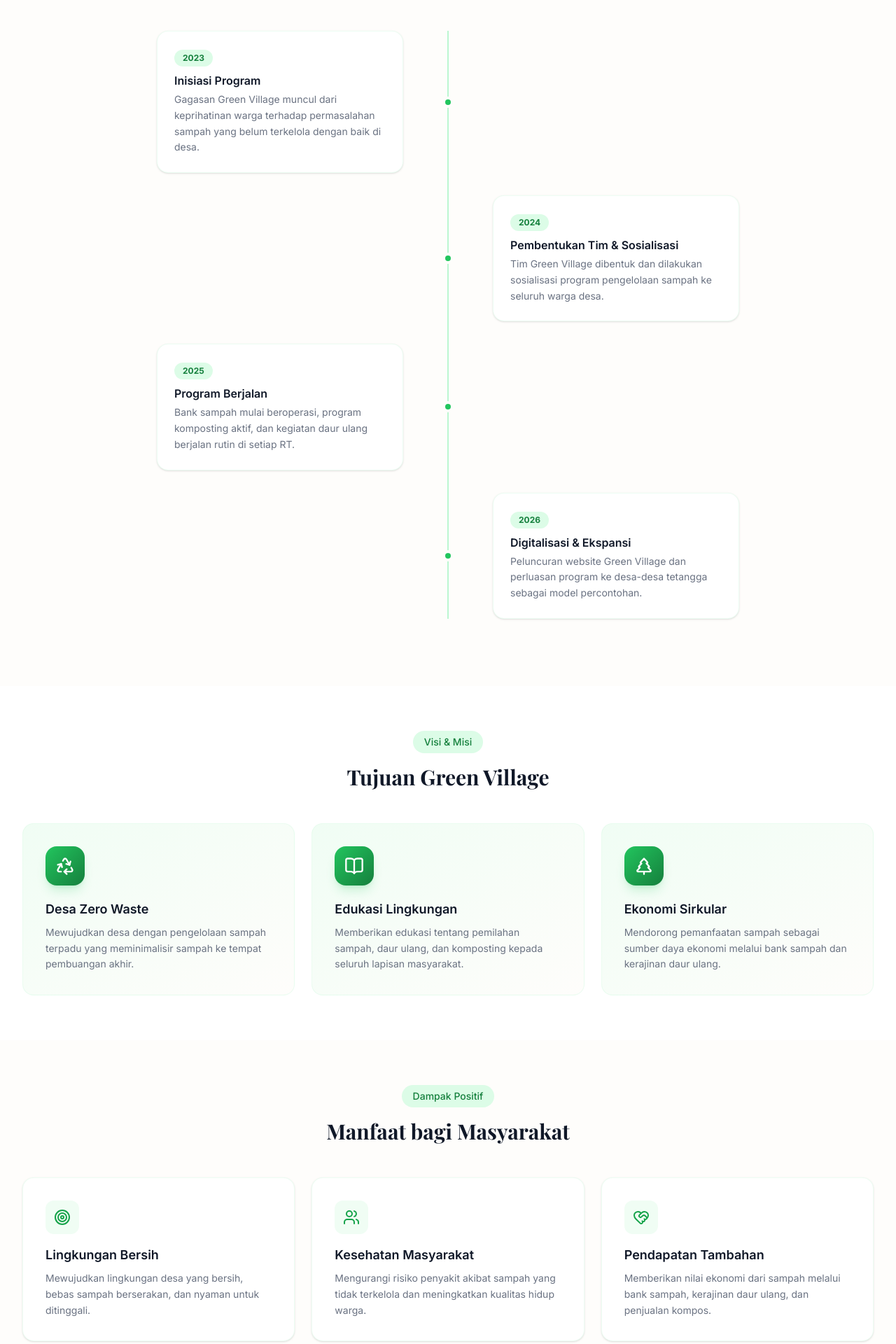
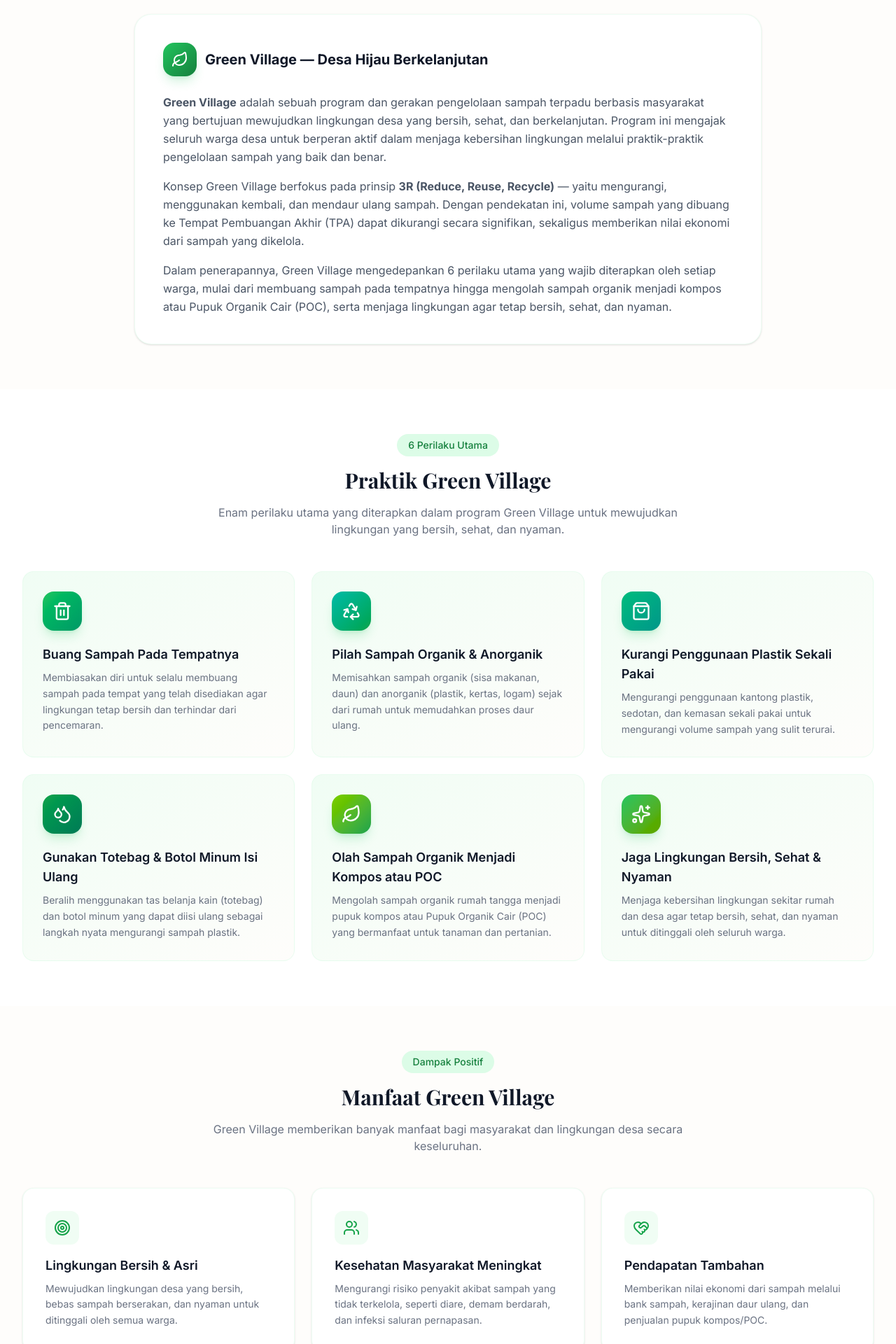
Before and after one commit to Jihansaniyya/GreenVillage, a React (Vite) app: page /about in a window 1280 px wide. Shown: the part 480-2400 px from the top of the page at 70% size. Built offline with nearby package versions, Linux system fonts and the light colour scheme.

Commit message:
melengkapi konten

```diff
--- a/src/components/Navbar.jsx
+++ b/src/components/Navbar.jsx
@@ -1,13 +1,12 @@
 import { useState, useEffect } from 'react';
 import { Link, NavLink, useLocation } from 'react-router-dom';
 import { motion, AnimatePresence } from 'framer-motion';
-import { Menu, X, Recycle, Home, Info, FileCheck, Phone } from 'lucide-react';
+import { Menu, X, Recycle, Home, Info, FileCheck } from 'lucide-react';
 
 const navLinks = [
   { to: '/', label: 'Beranda', icon: Home },
   { to: '/about', label: 'Tentang', icon: Info },
   { to: '/plants', label: 'Program', icon: FileCheck },
-  { to: '/contact', label: 'Kontak', icon: Phone },
 ];
 
 export default function Navbar() {
--- a/src/pages/About.jsx
+++ b/src/pages/About.jsx
@@ -1,5 +1,5 @@
 import { motion } from 'framer-motion';
-import { BookOpen, Target, Users, Recycle, TreePine, HeartHandshake } from 'lucide-react';
+import { Trash2, Recycle, ShoppingBag, Droplets, Leaf, Sparkles, Target, Users, HeartHandshake, Home, Bath, UtensilsCrossed, Apple, Bug, Wind, HandHeart } from 'lucide-react';
 import Gallery from '../components/Gallery';
 
 const galleryImages = [
@@ -20,62 +20,128 @@ const galleryCaptions = [
   'Komposting bersama masyarakat',
 ];
 
-const timeline = [
+const greenVillagePractices = [
   {
-    year: '2023',
-    title: 'Inisiasi Program',
-    desc: 'Gagasan Green Village muncul dari keprihatinan warga terhadap permasalahan sampah yang belum terkelola dengan baik di desa.',
+    icon: Trash2,
+    title: 'Buang Sampah Pada Tempatnya',
+    desc: 'Membiasakan diri untuk selalu membuang sampah pada tempat yang telah disediakan agar lingkungan tetap bersih dan terhindar dari pencemaran.',
+    color: 'from-green-500 to-emerald-600',
   },
   {
-    year: '2024',
-    title: 'Pembentukan Tim & Sosialisasi',
-    desc: 'Tim Green Village dibentuk dan dilakukan sosialisasi program pengelolaan sampah ke seluruh warga desa.',
+    icon: Recycle,
+    title: 'Pilah Sampah Organik & Anorganik',
+    desc: 'Memisahkan sampah organik (sisa makanan, daun) dan anorganik (plastik, kertas, logam) sejak dari rumah untuk memudahkan proses daur ulang.',
+    color: 'from-teal-500 to-green-600',
   },
   {
-    year: '2025',
-    title: 'Program Berjalan',
-    desc: 'Bank sampah mulai beroperasi, program komposting aktif, dan kegiatan daur ulang berjalan rutin di setiap RT.',
+    icon: ShoppingBag,
+    title: 'Kurangi Penggunaan Plastik Sekali Pakai',
+    desc: 'Mengurangi penggunaan kantong plastik, sedotan, dan kemasan sekali pakai untuk mengurangi volume sampah yang sulit terurai.',
+    color: 'from-emerald-500 to-teal-600',
   },
   {
-    year: '2026',
-    title: 'Digitalisasi & Ekspansi',
-    desc: 'Peluncuran website Green Village dan perluasan program ke desa-desa tetangga sebagai model percontohan.',
+    icon: Droplets,
+    title: 'Gunakan Totebag & Botol Minum Isi Ulang',
+    desc: 'Beralih menggunakan tas belanja kain (totebag) dan botol minum yang dapat diisi ulang sebagai langkah nyata mengurangi sampah plastik.',
+    color: 'from-green-600 to-emerald-700',
+  },
+  {
+    icon: Leaf,
+    title: 'Olah Sampah Organik Menjadi Kompos atau POC',
+    desc: 'Mengolah sampah organik rumah tangga menjadi pupuk kompos atau Pupuk Organik Cair (POC) yang bermanfaat untuk tanaman dan pertanian.',
+    color: 'from-lime-500 to-green-600',
+  },
+  {
+    icon: Sparkles,
+    title: 'Jaga Lingkungan Bersih, Sehat & Nyaman',
+    desc: 'Menjaga kebersihan lingkungan sekitar rumah dan desa agar tetap bersih, sehat, dan nyaman untuk ditinggali oleh seluruh warga.',
+    color: 'from-green-500 to-lime-600',
   },
 ];
 
-const goals = [
-  {
-    icon: Recycle,
-    title: 'Desa Zero Waste',
-    desc: 'Mewujudkan desa dengan pengelolaan sampah terpadu yang meminimalisir sampah ke tempat pembuangan akhir.',
-  },
-  {
-    icon: BookOpen,
-    title: 'Edukasi Lingkungan',
-    desc: 'Memberikan edukasi tentang pemilahan sampah, daur ulang, dan komposting kepada seluruh lapisan masyarakat.',
-  },
-  {
-    icon: TreePine,
-    title: 'Ekonomi Sirkular',
-    desc: 'Mendorong pemanfaatan sampah sebagai sumber daya ekonomi melalui bank sampah dan kerajinan daur ulang.',
-  },
-];
-
-const benefits = [
+const manfaat = [
   {
     icon: Target,
-    title: 'Lingkungan Bersih',
-    desc: 'Mewujudkan lingkungan desa yang bersih, bebas sampah berserakan, dan nyaman untuk ditinggali.',
+    title: 'Lingkungan Bersih & Asri',
+    desc: 'Mewujudkan lingkungan desa yang bersih, bebas sampah berserakan, dan nyaman untuk ditinggali oleh semua warga.',
   },
   {
     icon: Users,
-    title: 'Kesehatan Masyarakat',
-    desc: 'Mengurangi risiko penyakit akibat sampah yang tidak terkelola dan meningkatkan kualitas hidup warga.',
+    title: 'Kesehatan Masyarakat Meningkat',
+    desc: 'Mengurangi risiko penyakit akibat sampah yang tidak terkelola, seperti diare, demam berdarah, dan infeksi saluran pernapasan.',
   },
   {
     icon: HeartHandshake,
     title: 'Pendapatan Tambahan',
-    desc: 'Memberikan nilai ekonomi dari sampah melalui bank sampah, kerajinan daur ulang, dan penjualan kompos.',
+    desc: 'Memberikan nilai ekonomi dari sampah melalui bank sampah, kerajinan daur ulang, dan penjualan pupuk kompos/POC.',
+  },
+  {
+    icon: Leaf,
+    title: 'Kelestarian Lingkungan',
+    desc: 'Menjaga kelestarian alam dan mengurangi pencemaran tanah, air, dan udara untuk generasi mendatang.',
+  },
+  {
+    icon: Recycle,
+    title: 'Pengurangan Volume Sampah',
+    desc: 'Mengurangi volume sampah yang dibuang ke TPA melalui pemilahan, daur ulang, dan pengomposan.',
+  },
+  {
+    icon: Home,
+    title: 'Desa Mandiri & Berkelanjutan',
+    desc: 'Mendorong kemandirian desa dalam pengelolaan sampah dengan prinsip ekonomi sirkular yang berkelanjutan.',
+  },
+];
+
+const phbsItems = [
+  {
+    icon: Bath,
+    title: 'Mencuci Tangan dengan Sabun',
+    desc: 'Membiasakan mencuci tangan pakai sabun dengan air mengalir sebelum makan, setelah BAB, dan setelah memegang sampah.',
+  },
+  {
+    icon: Droplets,
+    title: 'Menggunakan Air Bersih',
+    desc: 'Menggunakan air bersih untuk kebutuhan sehari-hari seperti memasak, minum, mandi, dan mencuci.',
+  },
+  {
+    icon: Home,
+    title: 'Menggunakan Jamban Sehat',
+    desc: 'Buang air besar dan kecil di jamban yang memenuhi syarat kesehatan, tidak di sembarang tempat.',
+  },
+  {
+    icon: Trash2,
+    title: 'Membuang Sampah pada Tempatnya',
+    desc: 'Menyediakan tempat sampah di rumah dan membiasakan seluruh anggota keluarga untuk membuang sampah pada tempatnya.',
+  },
+  {
+    icon: Wind,
+    title: 'Menjaga Sirkulasi Udara Rumah',
+    desc: 'Memastikan ventilasi rumah baik agar udara bersih dan segar dapat masuk, mencegah penyakit pernapasan.',
+  },
+  {
+    icon: UtensilsCrossed,
+    title: 'Makan Buah & Sayur Setiap Hari',
+    desc: 'Mengonsumsi buah dan sayur setiap hari untuk memenuhi kebutuhan gizi dan meningkatkan daya tahan tubuh.',
+  },
+  {
+    icon: Apple,
+    title: 'Menjaga Kebersihan Makanan',
+    desc: 'Menutup makanan dengan baik, mencuci bahan makanan sebelum dimasak, dan menjaga kebersihan dapur.',
+  },
+  {
+    icon: Bug,
+    title: 'Memberantas Jentik Nyamuk',
+    desc: 'Melakukan 3M Plus (Menguras, Menutup, Mengubur) untuk mencegah perkembangbiakan nyamuk penyebab DBD.',
+  },
+  {
+    icon: HandHeart,
+    title: 'Tidak Merokok di Dalam Rumah',
+    desc: 'Menjaga kualitas udara dalam rumah dengan tidak merokok di dalam ruangan demi kesehatan seluruh anggota keluarga.',
+  },
+  {
+    icon: Sparkles,
+    title: 'Menjaga Kebersihan Rumah & Lingkungan',
+    desc: 'Rutin membersihkan rumah, halaman, dan saluran air untuk menciptakan lingkungan yang bersih dan sehat.',
   },
 ];
 
@@ -122,71 +188,74 @@ export default function About() {
         </div>
       </section>
 
-      {/* History Timeline */}
+      {/* Apa Itu Green Village */}
       <section className="py-16 bg-cream-50">
-        <div className="max-w-4xl mx-auto px-4 sm:px-6 lg:px-8">
-          <motion.div {...fadeInUp} className="text-center mb-12">
+        <div className="max-w-7xl mx-auto px-4 sm:px-6 lg:px-8">
+          <motion.div {...fadeInUp} className="text-center mb-6">
             <span className="inline-block px-4 py-1.5 bg-green-100 text-green-700 rounded-full text-sm font-medium mb-4">
-              Perjalanan Kami
+              Pengenalan
             </span>
-            <h2 className="text-3xl font-bold text-gray-900 font-display">Sejarah Singkat</h2>
+            <h2 className="text-3xl font-bold text-gray-900 font-display">Apa Itu Green Village?</h2>
           </motion.div>
 
-          <div className="relative">
-            {/* Timeline line */}
-            <div className="absolute left-4 md:left-1/2 top-0 bottom-0 w-0.5 bg-green-200 -translate-x-1/2" />
-
-            {timeline.map((item, i) => (
-              <motion.div
-                key={item.year}
-                initial={{ opacity: 0, x: i % 2 === 0 ? -30 : 30 }}
-                whileInView={{ opacity: 1, x: 0 }}
-                viewport={{ once: true }}
-                transition={{ duration: 0.5, delay: i * 0.15 }}
-                className={`relative flex items-center mb-8 ${
-                  i % 2 === 0 ? 'md:flex-row' : 'md:flex-row-reverse'
-                }`}
-              >
-                {/* Dot */}
-                <div className="absolute left-4 md:left-1/2 w-4 h-4 bg-green-500 rounded-full -translate-x-1/2 border-4 border-cream-50 z-10" />
-
-                {/* Card */}
-                <div className={`ml-12 md:ml-0 md:w-[calc(50%-2rem)] ${i % 2 === 0 ? 'md:pr-8' : 'md:pl-8'}`}>
-                  <div className="bg-white rounded-2xl p-6 shadow-sm border border-green-100/50 hover:shadow-md transition-shadow duration-300">
-                    <span className="inline-block px-3 py-1 bg-green-100 text-green-700 rounded-full text-xs font-bold mb-2">
-                      {item.year}
-                    </span>
-                    <h3 className="font-semibold text-gray-900 mb-1">{item.title}</h3>
-                    <p className="text-sm text-gray-500 leading-relaxed">{item.desc}</p>
-                  </div>
+          <motion.div
+            {...fadeInUp}
+            className="max-w-4xl mx-auto"
+          >
+            <div className="bg-white rounded-3xl p-8 sm:p-10 shadow-sm border border-green-100/50">
+              <div className="flex items-center gap-3 mb-6">
+                <div className="w-12 h-12 rounded-2xl bg-gradient-to-br from-green-500 to-green-700 flex items-center justify-center shadow-lg shadow-green-500/20">
+                  <Leaf className="w-6 h-6 text-white" />
                 </div>
-              </motion.div>
-            ))}
-          </div>
+                <h3 className="text-xl font-bold text-gray-900">Green Village — Desa Hijau Berkelanjutan</h3>
+              </div>
+              <p className="text-gray-600 leading-relaxed mb-4">
+                <strong>Green Village</strong> adalah sebuah program dan gerakan pengelolaan sampah terpadu berbasis masyarakat
+                yang bertujuan mewujudkan lingkungan desa yang bersih, sehat, dan berkelanjutan. Program ini mengajak seluruh
+                warga desa untuk berperan aktif dalam menjaga kebersihan lingkungan melalui praktik-praktik pengelolaan sampah
+                yang baik dan benar.
+              </p>
+              <p className="text-gray-600 leading-relaxed mb-4">
+                Konsep Green Village berfokus pada prinsip <strong>3R (Reduce, Reuse, Recycle)</strong> — yaitu mengurangi,
+                menggunakan kembali, dan mendaur ulang sampah. Dengan pendekatan ini, volume sampah yang dibuang ke Tempat
+                Pembuangan Akhir (TPA) dapat dikurangi secara signifikan, sekaligus memberikan nilai ekonomi dari sampah
+                yang dikelola.
+              </p>
+              <p className="text-gray-600 leading-relaxed">
+                Dalam penerapannya, Green Village mengedepankan 6 perilaku utama yang wajib diterapkan oleh setiap warga,
+                mulai dari membuang sampah pada tempatnya hingga mengolah sampah organik menjadi kompos atau Pupuk Organik
+                Cair (POC), serta menjaga lingkungan agar tetap bersih, sehat, dan nyaman.
+              </p>
+            </div>
+          </motion.div>
         </div>
       </section>
 
-      {/* Goals */}
+      {/* 6 Perilaku Green Village */}
       <section className="py-16 bg-white">
         <div className="max-w-7xl mx-auto px-4 sm:px-6 lg:px-8">
           <motion.div {...fadeInUp} className="text-center mb-12">
             <span className="inline-block px-4 py-1.5 bg-green-100 text-green-700 rounded-full text-sm font-medium mb-4">
-              Visi & Misi
+              6 Perilaku Utama
             </span>
-            <h2 className="text-3xl font-bold text-gray-900 font-display">Tujuan Green Village</h2>
+            <h2 className="text-3xl font-bold text-gray-900 font-display">Praktik Green Village</h2>
+            <p className="mt-4 text-gray-500 max-w-2xl mx-auto">
+              Enam perilaku utama yang diterapkan dalam program Green Village untuk mewujudkan
+              lingkungan yang bersih, sehat, dan nyaman.
+            </p>
           </motion.div>
 
-          <div className="grid grid-cols-1 md:grid-cols-3 gap-6">
-            {goals.map(({ icon: Icon, title, desc }, i) => (
+          <div className="grid grid-cols-1 sm:grid-cols-2 lg:grid-cols-3 gap-6">
+            {greenVillagePractices.map(({ icon: Icon, title, desc, color }, i) => (
               <motion.div
                 key={title}
                 initial={{ opacity: 0, y: 30 }}
                 whileInView={{ opacity: 1, y: 0 }}
                 viewport={{ once: true }}
-                transition={{ duration: 0.5, delay: i * 0.15 }}
-                className="bg-gradient-to-br from-green-50 to-cream-50 rounded-2xl p-8 border border-green-100/50 hover:shadow-lg hover:shadow-green-900/5 transition-all duration-300 group hover:-translate-y-1"
+                transition={{ duration: 0.5, delay: i * 0.1 }}
+                className="bg-gradient-to-br from-green-50 to-cream-50 rounded-2xl p-7 border border-green-100/50 hover:shadow-lg hover:shadow-green-900/5 transition-all duration-300 group hover:-translate-y-1"
               >
-                <div className="w-14 h-14 rounded-2xl bg-gradient-to-br from-green-500 to-green-700 flex items-center justify-center mb-5 shadow-lg shadow-green-500/20 group-hover:scale-110 transition-transform duration-300">
+                <div className={`w-14 h-14 rounded-2xl bg-gradient-to-br ${color} flex items-center justify-center mb-5 shadow-lg shadow-green-500/20 group-hover:scale-110 transition-transform duration-300`}>
                   <Icon className="w-7 h-7 text-white" />
                 </div>
                 <h3 className="text-lg font-semibold text-gray-900 mb-2">{title}</h3>
@@ -197,18 +266,21 @@ export default function About() {
         </div>
       </section>
 
-      {/* Benefits */}
+      {/* Manfaat Green Village */}
       <section className="py-16 bg-cream-50">
         <div className="max-w-7xl mx-auto px-4 sm:px-6 lg:px-8">
           <motion.div {...fadeInUp} className="text-center mb-12">
             <span className="inline-block px-4 py-1.5 bg-green-100 text-green-700 rounded-full text-sm font-medium mb-4">
               Dampak Positif
             </span>
-            <h2 className="text-3xl font-bold text-gray-900 font-display">Manfaat bagi Masyarakat</h2>
+            <h2 className="text-3xl font-bold text-gray-900 font-display">Manfaat Green Village</h2>
+            <p className="mt-4 text-gray-500 max-w-2xl mx-auto">
+              Green Village memberikan banyak manfaat bagi masyarakat dan lingkungan desa secara keseluruhan.
+            </p>
           </motion.div>
 
-          <div className="grid grid-cols-1 md:grid-cols-3 gap-6">
-            {benefits.map(({ icon: Icon, title, desc }, i) => (
+          <div className="grid grid-cols-1 sm:grid-cols-2 lg:grid-cols-3 gap-6">
+            {manfaat.map(({ icon: Icon, title, desc }, i) => (
               <motion.div
                 key={title}
                 initial={{ opacity: 0, y: 30 }}
@@ -228,8 +300,63 @@ export default function About() {
         </div>
       </section>
 
+      {/* Perilaku PHBS */}
+      <section className="py-16 bg-white">
+        <div className="max-w-7xl mx-auto px-4 sm:px-6 lg:px-8">
+          <motion.div {...fadeInUp} className="text-center mb-6">
+            <span className="inline-block px-4 py-1.5 bg-green-100 text-green-700 rounded-full text-sm font-medium mb-4">
+              PHBS
+            </span>
+            <h2 className="text-3xl font-bold text-gray-900 font-display">
+              Perilaku Hidup Bersih dan Sehat
+            </h2>
+            <h3 className="text-xl text-green-700 font-semibold mt-2">dalam Kehidupan Rumah Tangga</h3>
+            <p className="mt-4 text-gray-500 max-w-3xl mx-auto">
+              PHBS (Perilaku Hidup Bersih dan Sehat) di rumah tangga adalah upaya untuk memberdayakan anggota keluarga
+              agar tahu, mau, dan mampu melaksanakan perilaku hidup bersih dan sehat serta berperan aktif dalam
+              mewujudkan masyarakat sehat.
+            </p>
+          </motion.div>
+
+          <motion.div
+            {...fadeInUp}
+            className="max-w-4xl mx-auto mb-10"
+          >
+            <div className="bg-gradient-to-br from-green-50 to-emerald-50 rounded-3xl p-6 sm:p-8 border border-green-200/50">
+              <p className="text-gray-600 leading-relaxed text-center">
+                Penerapan PHBS di rumah tangga merupakan salah satu pilar utama dalam program Green Village.
+                Dengan menerapkan PHBS, setiap keluarga berkontribusi langsung terhadap terciptanya lingkungan
+                yang bersih, sehat, dan nyaman. Berikut adalah 10 indikator PHBS dalam tatanan rumah tangga:
+              </p>
+            </div>
+          </motion.div>
+
+          <div className="grid grid-cols-1 sm:grid-cols-2 lg:grid-cols-3 gap-5 max-w-6xl mx-auto">
+            {phbsItems.map(({ icon: Icon, title, desc }, i) => (
+              <motion.div
+                key={title}
+                initial={{ opacity: 0, y: 25 }}
+                whileInView={{ opacity: 1, y: 0 }}
+                viewport={{ once: true }}
+                transition={{ duration: 0.4, delay: i * 0.08 }}
+                className="relative bg-white rounded-2xl p-6 shadow-sm border border-green-100/50 hover:shadow-md hover:border-green-200 transition-all duration-300 group"
+              >
+                <div className="absolute top-4 right-4 text-3xl font-bold text-green-100 font-display group-hover:text-green-200 transition-colors duration-300">
+                  {String(i + 1).padStart(2, '0')}
+                </div>
+                <div className="w-10 h-10 rounded-xl bg-gradient-to-br from-green-500 to-emerald-600 flex items-center justify-center mb-4 shadow-md group-hover:scale-110 transition-transform duration-300">
+                  <Icon className="w-5 h-5 text-white" />
+                </div>
+                <h3 className="font-semibold text-gray-900 mb-2 pr-8">{title}</h3>
+                <p className="text-sm text-gray-500 leading-relaxed">{desc}</p>
+              </motion.div>
+            ))}
+          </div>
+        </div>
+      </section>
+
       {/* Gallery */}
-      <section className="py-16 bg-white">
+      <section className="py-16 bg-cream-50">
         <div className="max-w-7xl mx-auto px-4 sm:px-6 lg:px-8">
           <motion.div {...fadeInUp} className="text-center mb-12">
             <span className="inline-block px-4 py-1.5 bg-green-100 text-green-700 rounded-full text-sm font-medium mb-4">
--- a/src/routes/index.jsx
+++ b/src/routes/index.jsx
@@ -4,7 +4,6 @@ import Home from '../pages/Home';
 import About from '../pages/About';
 import Plants from '../pages/Plants';
 import PlantDetail from '../pages/PlantDetail';
-import Contact from '../pages/Contact';
 
 const router = createBrowserRouter([
   {
@@ -15,7 +14,6 @@ const router = createBrowserRouter([
       { path: 'about', element: <About /> },
       { path: 'plants', element: <Plants /> },
       { path: 'plants/:slug', element: <PlantDetail /> },
-      { path: 'contact', element: <Contact /> },
     ],
   },
 ]);
```
Also changed, not shown: src/components/Footer.jsx (+3 -23 lines).
